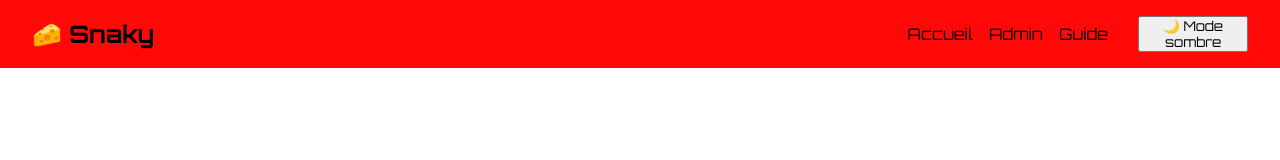
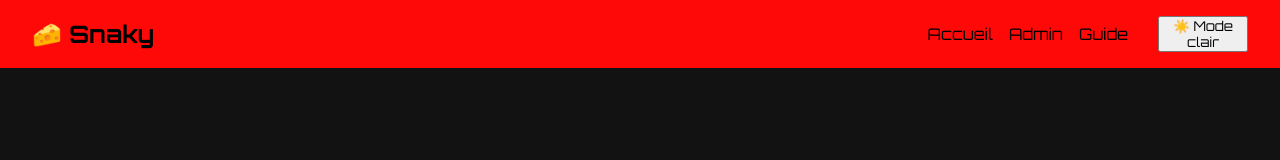
Before and after one commit to Felix-Ecole/ESGI-2025-PJ-Snaky, a website: page src/index.html in a window 1280 px wide. Both pictures are taken after a click on the button "🌙 Mode sombre". Drawn offline with nearby package versions, Linux system fonts and the light colour scheme; files that its build step writes are made by us from their sources.

Commit message:
setup du bouton dark mode

```diff
--- a/src/index.html
+++ b/src/index.html
@@ -33,5 +33,6 @@
 
 		<footer>
 		</footer>
+		<script src="./static/JS/toggle-dark-mode.js"></script>
 	</body>
 </html>
--- /dev/null
+++ b/src/static/JS/toggle-dark-mode.js
@@ -0,0 +1,12 @@
+const toggleBtn = document.getElementById('dark-toggle');
+
+toggleBtn.addEventListener('click', () => {
+  const body = document.body;
+  body.classList.toggle('dark-mode');
+
+  if (body.classList.contains('dark-mode')) {
+    toggleBtn.textContent = '☀️ Mode clair';
+  } else {
+    toggleBtn.textContent = '🌙 Mode sombre';
+  }
+});
--- a/src/static/SCSS/components/_navbar.scss
+++ b/src/static/SCSS/components/_navbar.scss
@@ -24,5 +24,9 @@
             display: flex;
             justify-content: space-between;
         }
+
+        button {
+
+        }
     }
 }
--- a/src/static/SCSS/partials/_globals.scss
+++ b/src/static/SCSS/partials/_globals.scss
@@ -23,4 +23,9 @@
     ul {
         list-style: none;
     }
+
+    .dark-mode {
+        background-color: #121212;
+        color: var(--color-light);
+    }
 }
--- a/src/static/SCSS/partials/_variables.scss
+++ b/src/static/SCSS/partials/_variables.scss
@@ -8,4 +8,9 @@ $breakpoints : (
 
 $colors : (
     'nav': #ff0808,
+    'dark-nav': #1a1a1a,
+    'dark-background': #121212,
+    'white': #fff,
+    'black': #000,
+
 );
```
